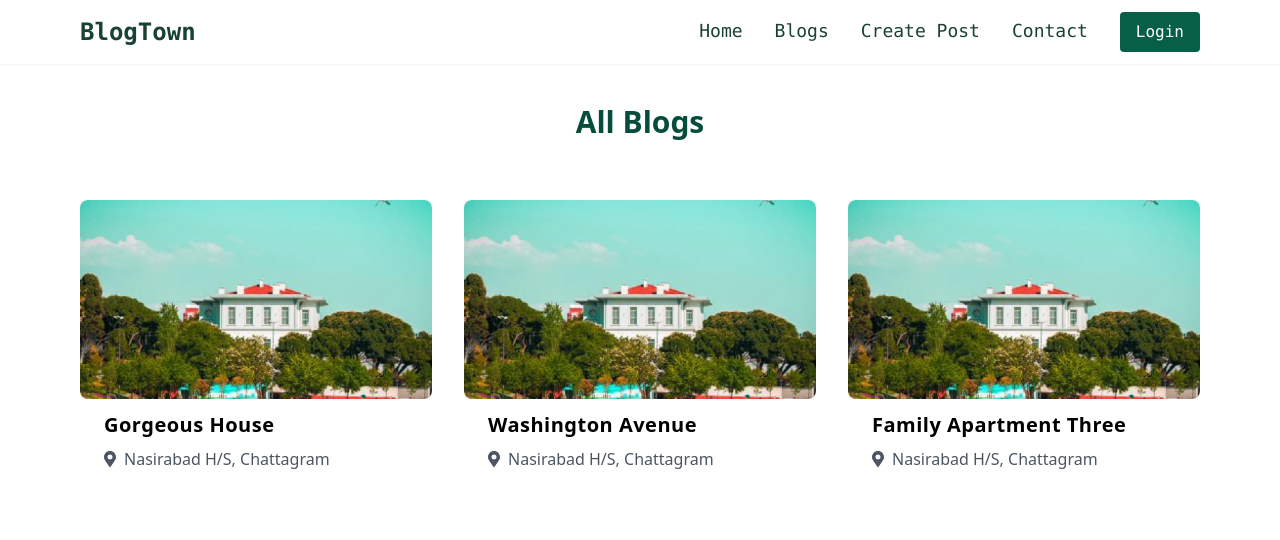
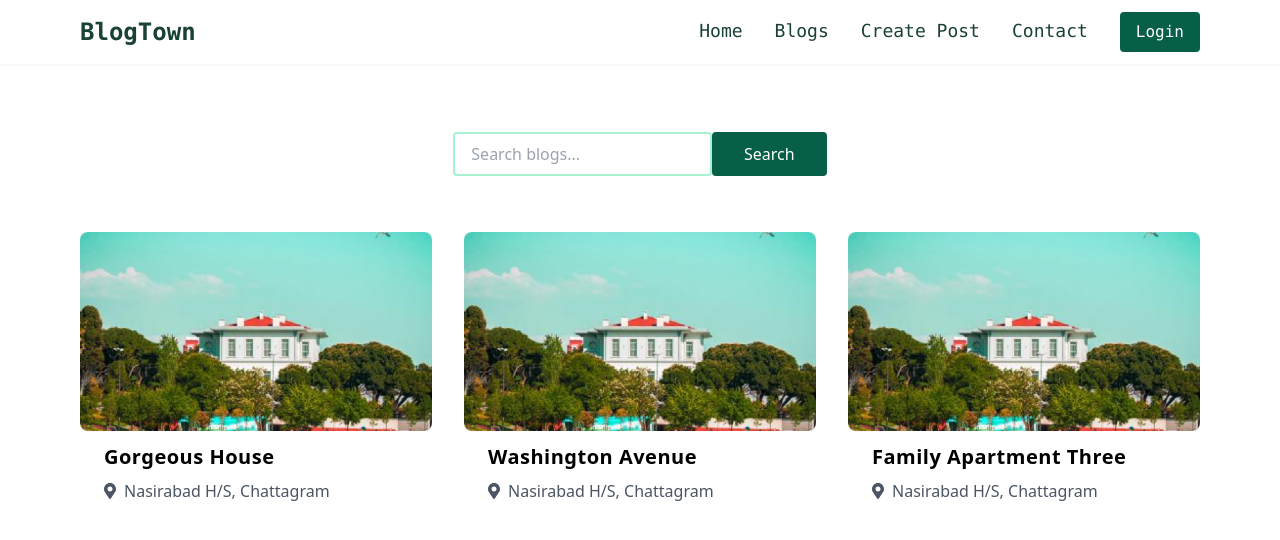
Before and after one commit to shahnewaz171/blog-town-frontend, a React (Create React App) app: page /blogs in a window 1280 px wide. Shown: the top 540 px of the page. Built offline with nearby package versions, Linux system fonts and the light colour scheme.

Commit message:
input form

```diff
--- a/src/components/CreatePost/CreatePost.js
+++ b/src/components/CreatePost/CreatePost.js
@@ -11,23 +11,21 @@ const CreatePost = () => {
                 <div className="p-4 sm:w-1/2 lg:w-1/3">
                     <div>
                         <form onSubmit={handleSubmit(onSubmit)}>
-                            <div className="bg-white border-radius">
-                                <div className="row mx-lg-2 pad">
-                                    <div className="col-12 col-md-6 grid grid-cols-1 space-y-2">
+                            <div className="bg-white">
+                                <div className="grid grid-cols-1 space-y-2">
                                     <label className="text-sm font-semibold pt-3">Blog Title</label>
                                     <input name="title"  ref={register({ required: true })} className="bg-gray-100 appearance-none border-2 border-gray-200 rounded w-full py-2 px-4 text-gray-700 leading-tight focus:outline-none focus:bg-white focus:border-green-500" placeholder="Enter Title"/>
                                     {errors.title && <span className="text-red-400">This field is required</span>}
                                 </div>
-                                    <div className="col-12 col-md-6 grid grid-cols-1 space-y-2">
+                                <div className="grid grid-cols-1 space-y-2">
                                     <label className="pt-5 font-semibold">Blog Content</label>
                                     <input name="description" ref={register({ required: true })} className="bg-gray-100 appearance-none border-2 border-gray-200 rounded w-full py-2 px-4 text-gray-700 leading-tight focus:outline-none focus:bg-white focus:border-green-500"/>
                                     {errors.description && <span className="text-red-400">This field is required</span>}
                                 </div>
-                                    <div className="col-12 col-md-6 grid grid-cols-1 space-y-2">
+                                <div className="grid grid-cols-1 space-y-2">
                                     <label className="pt-5 font-semibold">Add Cover Photo</label>
                                     <input type="file" name="image" ref={register({ required: true })} className="bg-gray-100 appearance-none border-2 border-gray-200 rounded w-full py-2 px-4 text-gray-700 leading-tight focus:outline-none focus:bg-white focus:border-green-500"/>
                                     {errors.image && <span className="text-red-400">This field is required</span>}
-                                    </div>
                                 </div>
                             </div>
                             <div>
--- a/src/components/Home/Blogs/Blogs.js
+++ b/src/components/Home/Blogs/Blogs.js
@@ -5,11 +5,20 @@ import { faMapMarkerAlt} from '@fortawesome/free-solid-svg-icons';
 
 
 const Blogs = () => {
+    const handleSubmit = event => {
+        event.preventDefault();
+    }
+
     return (
         <div className="md:px-20">
-            <div className="mt-5 pt-5 flex flex-col justify-center items-center mb-5">
-                <div className="text-3xl font-extrabold text-green-900 flex items-center">
-                    <h2 className="mb-1">All Blogs</h2>
+            <div className="mt-12 flex flex-col justify-center items-center mb-5">
+                <div className="sm:w-1/2 lg:w-1/3">
+                    <form onSubmit={handleSubmit} className="flex justify-center">
+                        <input className="focus:outline-none focus:bg-white focus:shadow-outline focus:border-gray-300 py-2 px-4 rounded w-full border-2 border-green-200" placeholder="Search blogs..." required />
+                        <button type="submit" className="text-white bg-green-800 hover:bg-green-700 py-2 px-8 rounded">
+                            Search
+                        </button>
+                    </form>
                 </div>
             </div>
             <div className="flex flex-wrap -m-4 mt-5 pt-5">
--- a/src/components/Home/Navbar/Navbar.js
+++ b/src/components/Home/Navbar/Navbar.js
@@ -4,7 +4,7 @@ import './Navbar.css';
 
 const Navbar = ({toggle}) => {
     return (
-        <div>
+        <div className="pb-5">
             <nav className="flex justify-between items-center h-16 bg-white text-black relative shadow-sm md:px-20 font-mono">
                 <Link to="/home" className="text-2xl font-extrabold nav-title">BlogTown</Link>
                 <div className="px-4 cursor-pointer md:hidden" onClick={toggle}>
```
Lines whose indentation alone changed are shown as unchanged.
